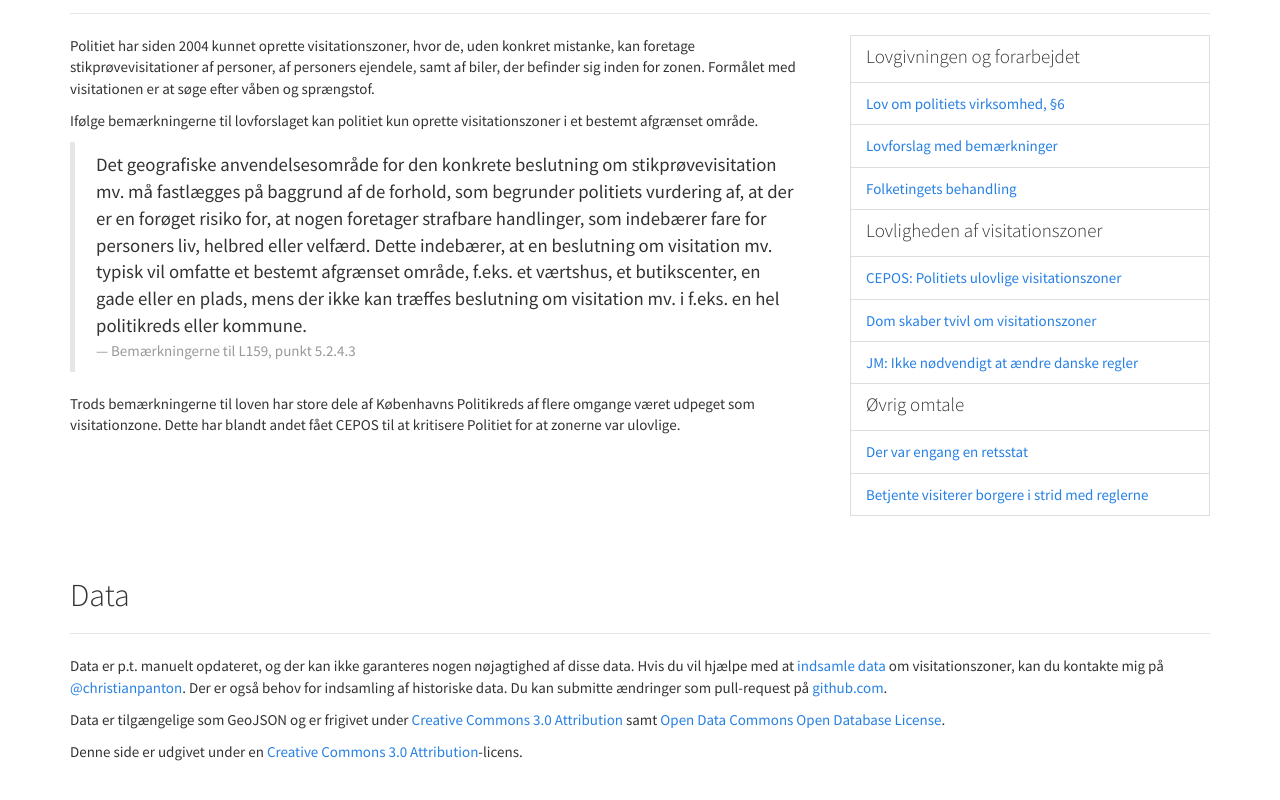
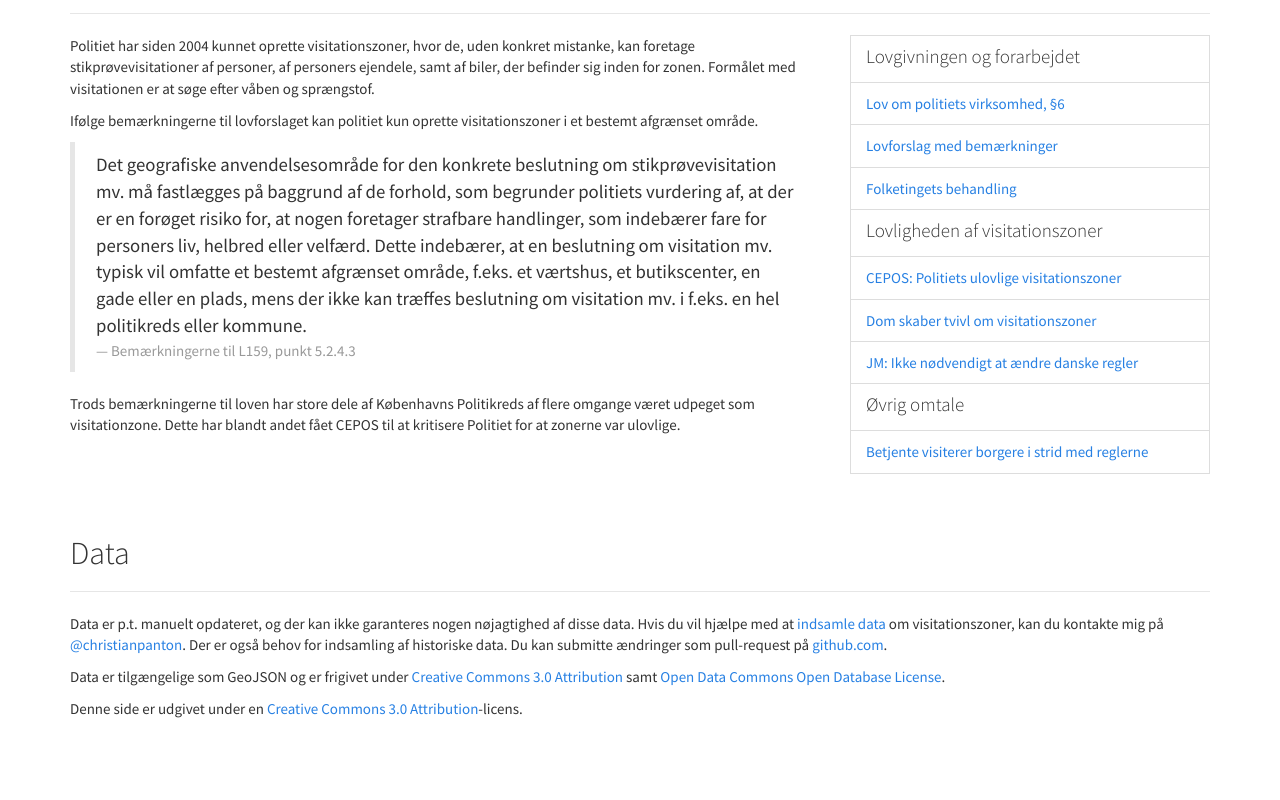
Before and after one commit to christianpanton/visitationszone, a plain HTML site: page index.html in a window 1280 px wide. Shown: the part 1399-2199 px from the top of the page. After the commit the page ends 2169 px from the top, so only its background shows below. Drawn offline with Linux system fonts and the light colour scheme; no server answers.

Commit message:
fjerner dødt link. closes #17

```diff
--- a/index.html
+++ b/index.html
@@ -255,9 +255,6 @@
                 <h4 class="list-group-item-heading">Øvrig omtale</h4>
               </li>
               <li class="list-group-item">
-                <a target="_blank" href="https://www.dr.dk/DR2/D/Der_er_noget_galt_i_Danmark/De_6_film/smith.htm">Der var engang en retsstat</a>
-              </li>
-              <li class="list-group-item">
               	<a target="_blank" href="https://www.dr.dk/nyheder/indland/betjente-visiterer-borgere-i-strid-med-reglerne">Betjente visiterer borgere i strid med reglerne</a>
               </li>
 	        </ul>
```
